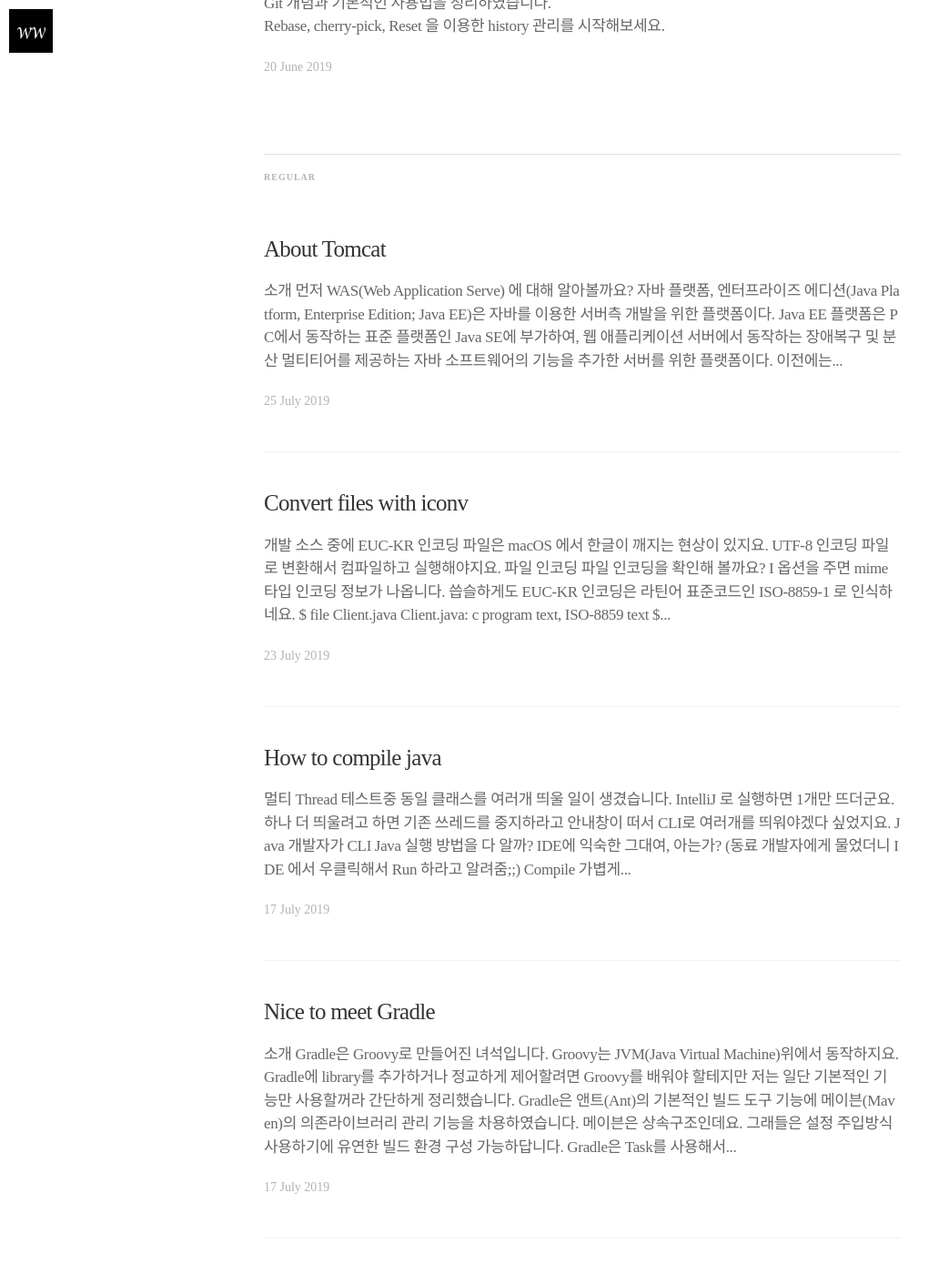
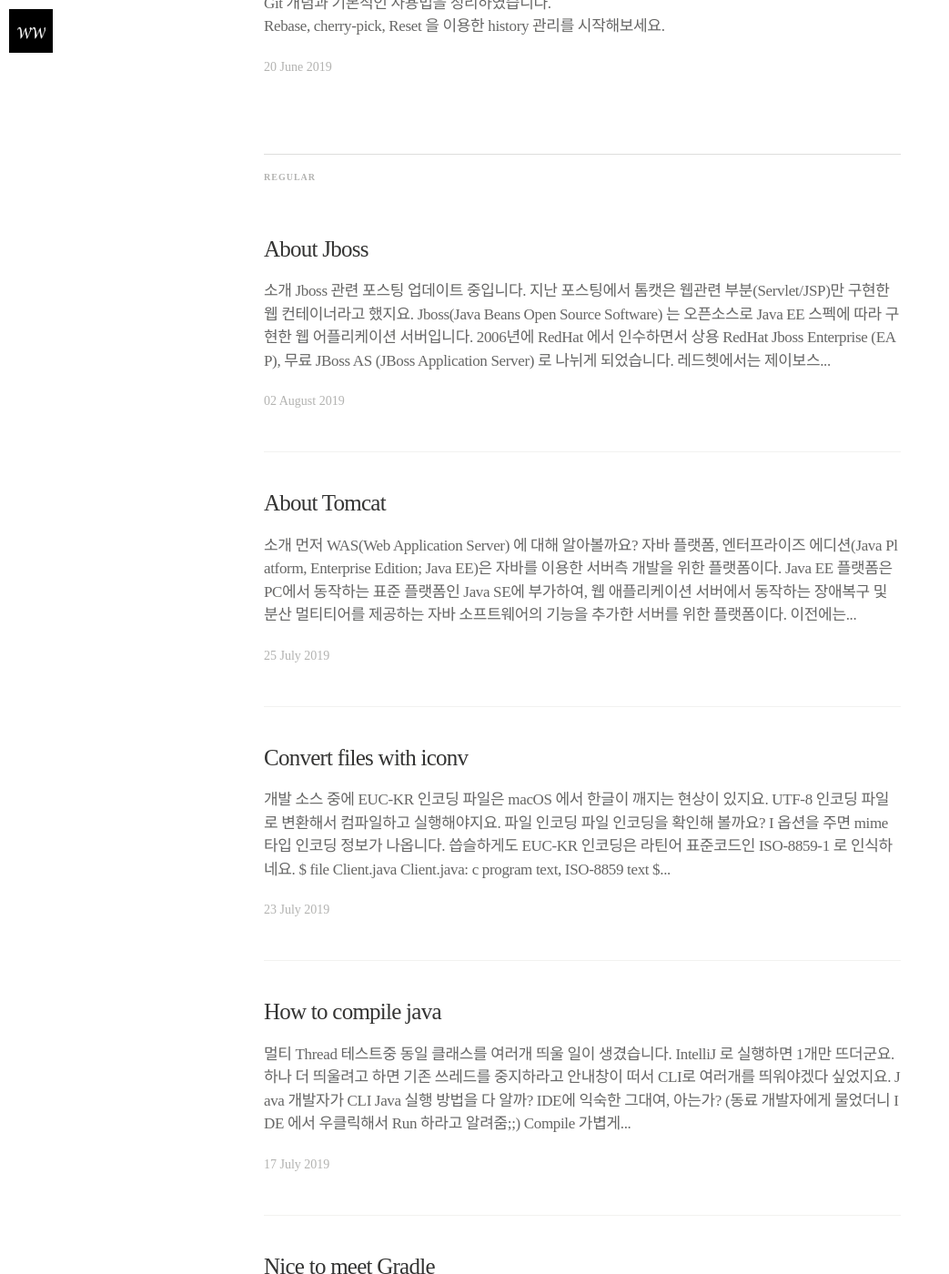
Before and after one commit to didalgus/didalgus.github.io, a Jekyll site: the page built from index.html, in a window 1280 px wide and 1400 px high, scrolled down 855 px. Shown: the whole window at 91% size, without its empty margins (0-1043 px from the left). Built offline with Jekyll 4.4.1, drawn with Linux system fonts in a browser that asks for light colours; nearby versions of some CDN libraries; some web fonts are replaced; the list of posts is cut into pages by our own code; some of the changed text lies outside the part shown.

Commit message:
About Jboss

````diff
--- a/_posts/2019-06-20-About-Git.markdown
+++ b/_posts/2019-06-20-About-Git.markdown
@@ -6,7 +6,7 @@ abstract: "Git 개념과 기본적인 사용법을 정리하였습니다. <br> R
 tags: [git, commit, featured]
 image:
 toc: true
-categories: Tech git
+categories: Tech
 comments: yes
 last_modified_at: 2019-06-20T16:50:00+09:00
 published: true
--- a/_posts/2019-07-11-How-to-use-intelliJ.markdown
+++ b/_posts/2019-07-11-How-to-use-intelliJ.markdown
@@ -7,7 +7,7 @@ abstract: ""
 tags: [IntelliJ, Tools]
 image:
 toc: true
-categories: Tools IntelliJ
+categories: IntelliJ
 last_modified_at: 2019-07-12T16:30:00+09:00
 ---
 
--- a/_posts/2019-07-25-About-Tomcat.markdown
+++ b/_posts/2019-07-25-About-Tomcat.markdown
@@ -6,12 +6,12 @@ abstract: ""
 tags: [tomcat]
 image:
 toc: true
-categories: Utility
+categories: WAS
 ---
 
 ## 소개
 
-먼저 WAS(Web Application Serve) 에 대해 알아볼까요?
+먼저 WAS(Web Application Server) 에 대해 알아볼까요?
 <br>
 
 > 자바 플랫폼, 엔터프라이즈 에디션(Java Platform, Enterprise Edition; Java EE)은 자바를 이용한 서버측 개발을 위한 플랫폼이다.
--- /dev/null
+++ b/_posts/2019-08-02-About-Jboss.markdown
@@ -0,0 +1,133 @@
+---
+layout: post
+title:  "About Jboss"
+date:   2019-08-02 12:00:00 +0900
+abstract: ""
+tags: [jboss]
+image:
+toc: true
+categories: WAS
+---
+
+![JBoss AS 7]({{ site.url }}/assets/article_images/2019-08-02-About-Jboss/as7_logo.png)
+
+## 소개
+
+Jboss 관련 포스팅 업데이트 중입니다.
+<br>
+
+지난 포스팅에서 [톰캣](/2019/07/25/About-Tomcat.html)은 웹관련 부분(Servlet/JSP)만 구현한 웹 컨테이너라고 했지요.
+
+Jboss(Java Beans Open Source Software) 는 오픈소스로 Java EE 스펙에 따라 구현한 웹 어플리케이션 서버입니다.
+2006년에 RedHat 에서 인수하면서
+상용 `RedHat Jboss Enterprise (EAP)`, 무료 `JBoss AS (JBoss Application Server)` 로 나뉘게 되었습니다.
+<br>
+레드헷에서는 제이보스 오픈소스 개발을 유지하면서 상용 제품을 출시하였습니다.
+이름의 혼동을 줄이고자 JBoss AS8(무료 버전) 이름을 Wildfly8 로 변경하였습니다.
+무료와 상용은 소스코드상 동일한 수준이며 차이는 벤더의 유료 기술지원여부 라고 하네요.
+
+<br>
+
+무료버전 `jboss-as-7.1.1.Final`운영하면서 몇가지 정리해보았습니다.
+
+
+
+
+
+## Version
+오래된 서비스인지라 java 버전이 7이군요.
+
+```bash
+$ cd /jboss-as-7.1.1.Final/bin
+$ ./standalone.sh --version
+=========================================================================
+
+  JBoss Bootstrap Environment
+
+  JBOSS_HOME: /usr/local/jboss-as
+
+  JAVA: /usr/local/jdk1.7.0_51/bin/java
+
+  JAVA_OPTS:  -server -XX:+UseCompressedOops -XX:+TieredCompilation -Xms512m -Xmx1024m -XX:PermSize=256m -XX:MaxPermSize=512m -Djava.net.preferIPv4Stack=true -Dorg.jboss.resolver.warning=true -Dsun.rmi.dgc.client.gcInterval=3600000 -Dsun.rmi.dgc.server.gcInterval=3600000 -Djboss.modules.system.pkgs=org.jboss.byteman -Djava.awt.headless=true -Djboss.server.default.config=standalone.xml -Dspring.profiles.active=dev
+
+=========================================================================
+
+15:02:08,351 정보    [org.jboss.modules] JBoss Modules version 1.1.1.GA
+JBoss AS 7.1.1.Final "Brontes"
+
+```
+
+
+## Port
+
+물리서버 1대에 여러개 WAS 를 띄울려면 port를 변경해야겠지요.
+
+2가지 방법이 있습니다.
+<br>
+
+첫번째는 `standalone.xml` 설정파일에 `port-offset` 수치를 입력해서 일괄 반영합니다.
+기본 포트에 port-offset 이 더해지는 거지요.
+ex) 8080 + 10000 = 18080
+
+
+```xml
+<socket-binding-group name="standard-sockets" default-interface="public" port-offset="${jboss.socket.binding.port-offset:10000}">
+    <socket-binding name="management-native" interface="management" port="${jboss.management.native.port:9999}"/>
+    <socket-binding name="management-http" interface="management" port="${jboss.management.http.port:9990}"/>
+    <socket-binding name="management-https" interface="management" port="${jboss.management.https.port:9443}"/>
+    <socket-binding name="ajp" port="8009"/>
+    <socket-binding name="http" port="8080"/>
+    <socket-binding name="https" port="8443"/>
+    <socket-binding name="osgi-http" interface="management" port="8090"/>
+    <socket-binding name="remoting" port="4447"/>
+    <socket-binding name="txn-recovery-environment" port="4712"/>
+    <socket-binding name="txn-status-manager" port="4713"/>
+    <outbound-socket-binding name="mail-smtp">
+        <remote-destination host="172.xx.xx.xx" port="25"/>
+    </outbound-socket-binding>
+</socket-binding-group>
+```
+
+
+두번째는 `standalone.xml` 설정파일에 `socket-binding` 포트를 개별 지정하는것이지요.
+운영상황에 따라 필요하신 방법을 적용하시면 된답니다.
+<br>
+
+port-offset 값은 0 입니다.
+http, https 기본값을 변경하였군요.
+
+```xml
+<socket-binding-group name="standard-sockets" default-interface="public" port-offset="${jboss.socket.binding.port-offset:0}">
+    <socket-binding name="management-native" interface="management" port="${jboss.management.native.port:19999}"/>
+    <socket-binding name="management-http" interface="management" port="${jboss.management.http.port:19990}"/>
+    <socket-binding name="management-https" interface="management" port="${jboss.management.https.port:19443}"/>
+    <socket-binding name="ajp" port="18009"/>
+    <socket-binding name="http" port="18080"/>
+    <socket-binding name="https" port="18443"/>
+    <socket-binding name="osgi-http" interface="management" port="18090"/>
+    <socket-binding name="remoting" port="14447"/>
+    <socket-binding name="txn-recovery-environment" port="14712"/>
+    <socket-binding name="txn-status-manager" port="14713"/>
+    <outbound-socket-binding name="mail-smtp">
+        <remote-destination host="localhost" port="125"/>
+    </outbound-socket-binding>
+</socket-binding-group>
+```
+
+### Port 변경 후 적용 안되는 경우
+
+운영중이던 서비스의 port 를 변경하고 jboss 재시작 하였으나 적용되지 않을 때는
+
+`/jboss-as-7.1.1.Final/standalone/configuration/standalone_xml_history` 디렉토리 하위 파일을 삭제해 주세요.
+재시작할때 과거 기록을 참고하여 `standalone.xml`을 재 작성하는 경우 였습니다.
+<br>
+
+로그파일 및 가상파일도 같이 정리해 준다면 디스크 사용 효율이 높아지겠지요?
+한번은 Jboss 압축파일을 전달받았는데 파일용량이 5G 이상이길래 확인해봤더니 vfs 파일때문이였습니다.
+로컬 개발시 배포, 재시작이 잦은터라 vfs 파일이 시간이 지남에 따라 눈덩이처럼 커진거지요.
+
+```bash
+rm -rf /jboss-as-7.1.1.Final/standalone/configuration/standalone.xml/*
+rm -f /jboss-as-7.1.1.Final/standalone/log/*
+rm -rf /jboss-as-7.1.1.Final/standalone/tmp/vfs/*
+```
````
Also changed, not shown: assets/article_images/2019-08-02-About-Jboss/as7_logo.png (added).
